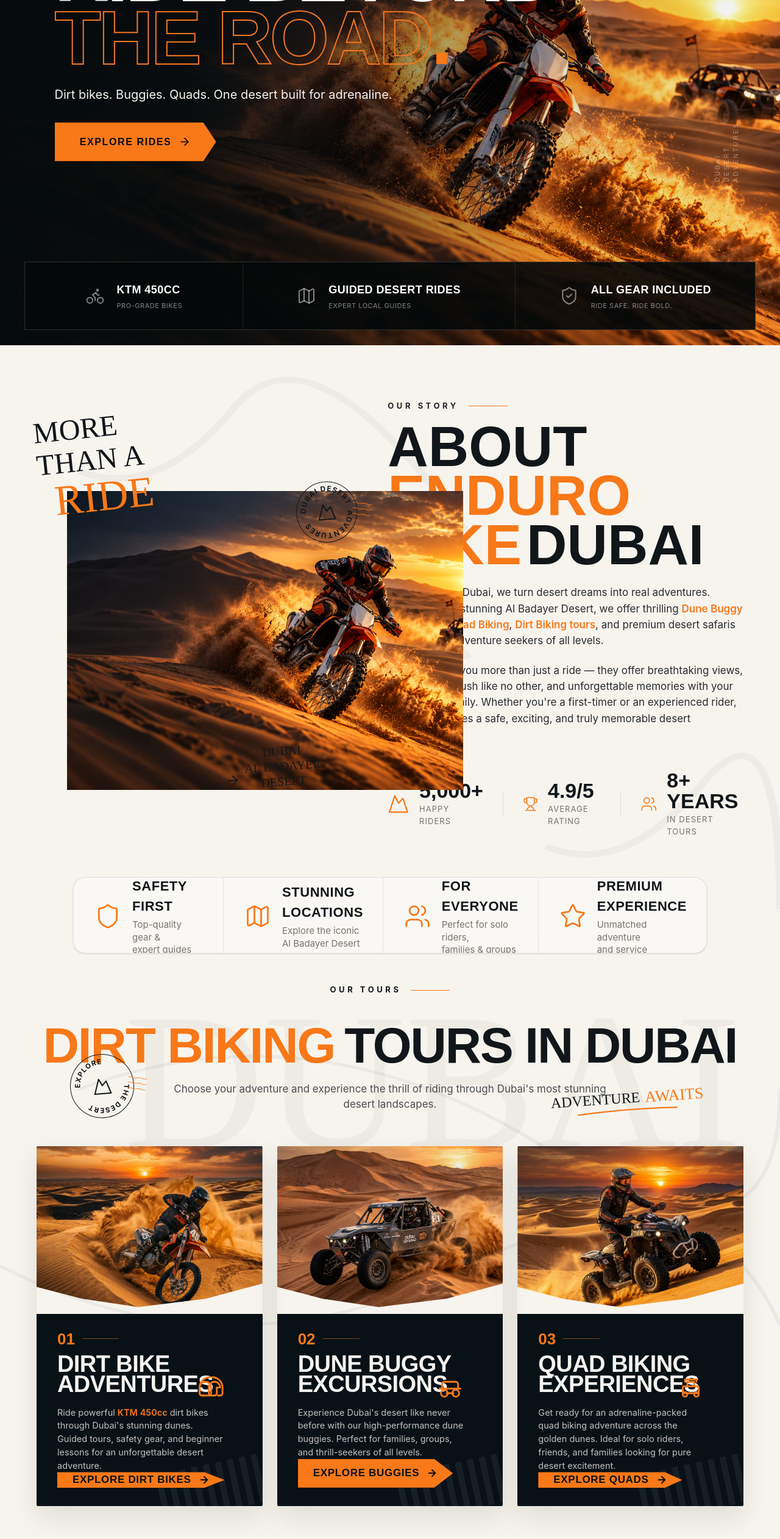
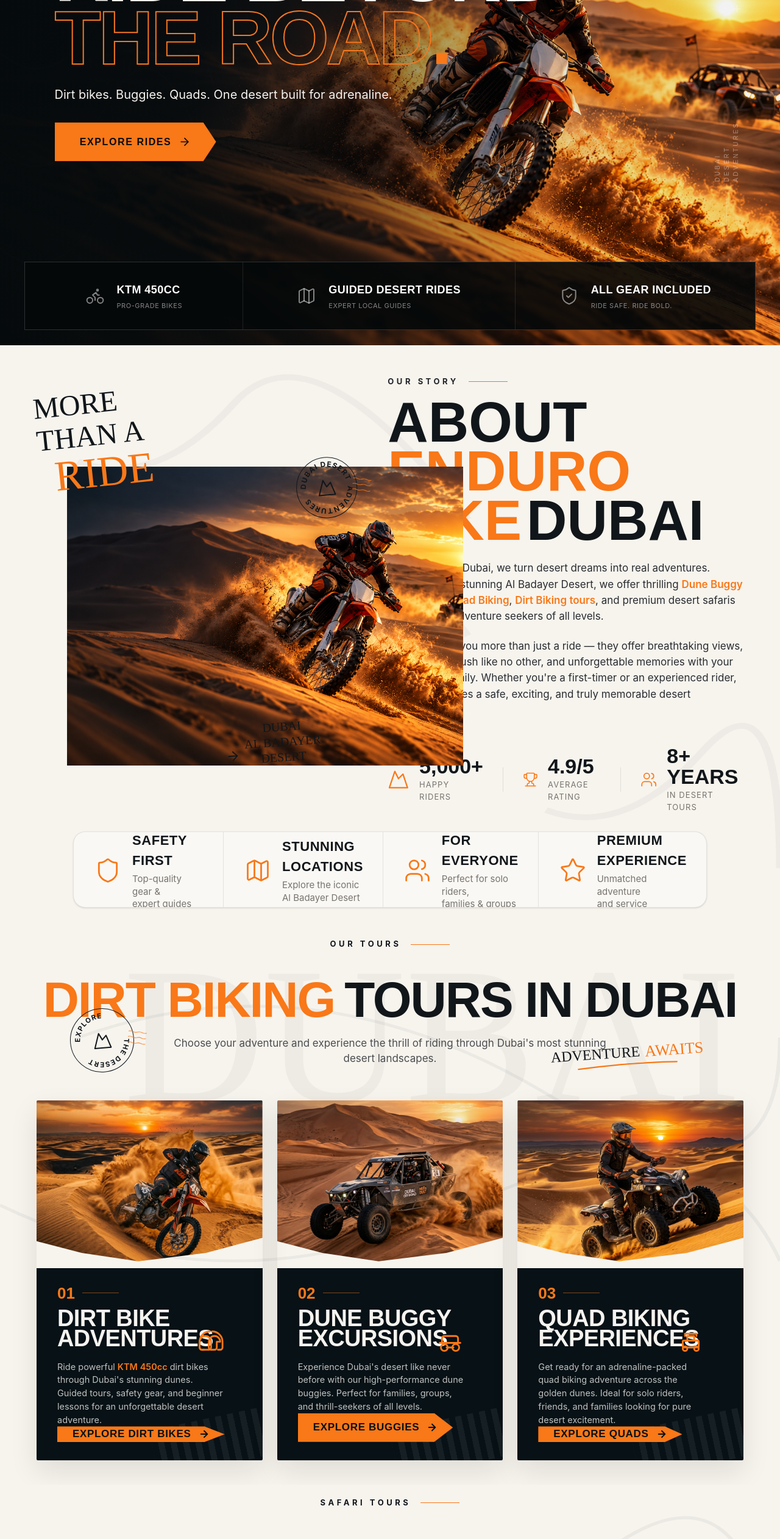
Before and after one commit to rameezwangde/Dirt-Bike, a React app: page / in a window 1280 px wide. Shown: the part 234-2757 px from the top of the page at 61% size. Built offline with nearby package versions, Linux system fonts and the light colour scheme; the HTML template or start-up script is replaced by a standard one.

Commit message:
feat: add components for about, CTA, experiences, testimonials, tours, and features

```diff
--- a/src/components/AboutFeatures.jsx
+++ b/src/components/AboutFeatures.jsx
@@ -32,7 +32,7 @@ const AboutFeatures = () => {
       whileInView={{ opacity: 1, y: 0 }}
       viewport={{ once: true, margin: "-50px" }}
       transition={{ duration: 0.6, delay: 0.4 }}
-      className="w-full lg:w-[calc(100%-120px)] max-w-[1450px] mx-auto mt-[65px] bg-[#FAF8F4] border border-[#1E1E1E]/10 rounded-[20px] shadow-sm flex flex-col lg:flex-row overflow-hidden relative z-30 h-auto lg:h-[125px]"
+      className="w-full lg:w-[calc(100%-120px)] max-w-[1450px] mx-auto mt-[30px] bg-[#FAF8F4] border border-[#1E1E1E]/10 rounded-[20px] shadow-sm flex flex-col lg:flex-row overflow-hidden relative z-30 h-auto lg:h-[125px]"
     >
       {featureData.map((feature, index) => {
         const Icon = feature.icon;
--- a/src/components/AboutSection.jsx
+++ b/src/components/AboutSection.jsx
@@ -6,7 +6,7 @@ import { Mountain, Trophy, Users } from 'lucide-react';
 
 const AboutSection = () => {
   return (
-    <section className="relative w-full bg-cream text-ink overflow-hidden pt-[90px] pb-[30px] z-20">
+    <section className="relative w-full bg-cream text-ink overflow-hidden pt-[40px] md:pt-[50px] pb-[30px] z-20">
 
       {/* Background Decorative Elements */}
       <div className="absolute inset-0 z-0 pointer-events-none opacity-[0.04] mix-blend-multiply">
--- a/src/components/CtaSection.jsx
+++ b/src/components/CtaSection.jsx
@@ -4,7 +4,7 @@ import { ArrowRight, CalendarDays } from 'lucide-react';
 
 const CtaSection = () => {
   return (
-    <section className="relative w-full h-[700px] md:h-[800px] flex items-center justify-center overflow-hidden">
+    <section className="relative w-full h-[700px] md:h-[800px] flex items-start justify-center pt-[40px] md:pt-[60px] overflow-hidden">
 
       {/* Cinematic Background Image */}
       <div className="absolute inset-0 z-0">
@@ -28,7 +28,7 @@ const CtaSection = () => {
       />
 
       {/* Content Container */}
-      <div className="relative z-20 w-full max-w-[1200px] mx-auto px-[20px] md:px-[60px] flex flex-col items-center text-center mt-32">
+      <div className="relative z-20 w-full max-w-[1200px] mx-auto px-[20px] md:px-[60px] flex flex-col items-center text-center">
 
         {/* Eyebrow */}
         <motion.div
--- a/src/components/ExperiencesSection.jsx
+++ b/src/components/ExperiencesSection.jsx
@@ -77,7 +77,7 @@ const cardVariants = {
 
 const ExperiencesSection = () => {
   return (
-    <section className="relative w-full overflow-hidden bg-[#F7F4EE] pt-[90px] px-[20px] md:px-[60px] pb-[110px]">
+    <section className="relative w-full overflow-hidden bg-[#F7F4EE] pt-[90px] px-[20px] md:px-[60px] pb-[40px] md:pb-[50px]">
 
       {/* Subtle Background Contours */}
       <div className="absolute top-0 left-0 w-full h-full opacity-[0.04] pointer-events-none mix-blend-overlay">
--- a/src/components/TestimonialsSection.jsx
+++ b/src/components/TestimonialsSection.jsx
@@ -110,7 +110,7 @@ const TestimonialsSection = () => {
   };
 
   return (
-    <section className="relative w-full overflow-hidden bg-cream px-[20px] md:px-[60px] pt-[30px] pb-[80px]">
+    <section className="relative w-full overflow-hidden bg-cream px-[20px] md:px-[60px] pt-[30px] pb-[30px] md:pb-[40px]">
 
       {/* Subtle Background Elements */}
       <div className="absolute inset-0 z-0 pointer-events-none mix-blend-multiply opacity-[0.04]">
--- a/src/components/ToursSection.jsx
+++ b/src/components/ToursSection.jsx
@@ -59,7 +59,7 @@ const tours = [
 
 const ToursSection = () => {
   return (
-    <section className="relative w-full overflow-hidden bg-cream pt-[20px] px-[20px] md:px-[60px] pb-[90px]">
+    <section className="relative w-full overflow-hidden bg-cream pt-[20px] px-[20px] md:px-[60px] pb-[30px] md:pb-[40px]">
 
       {/* Decorative Background Details */}
       <div className="absolute inset-0 z-0 pointer-events-none mix-blend-multiply opacity-[0.05]">
```
